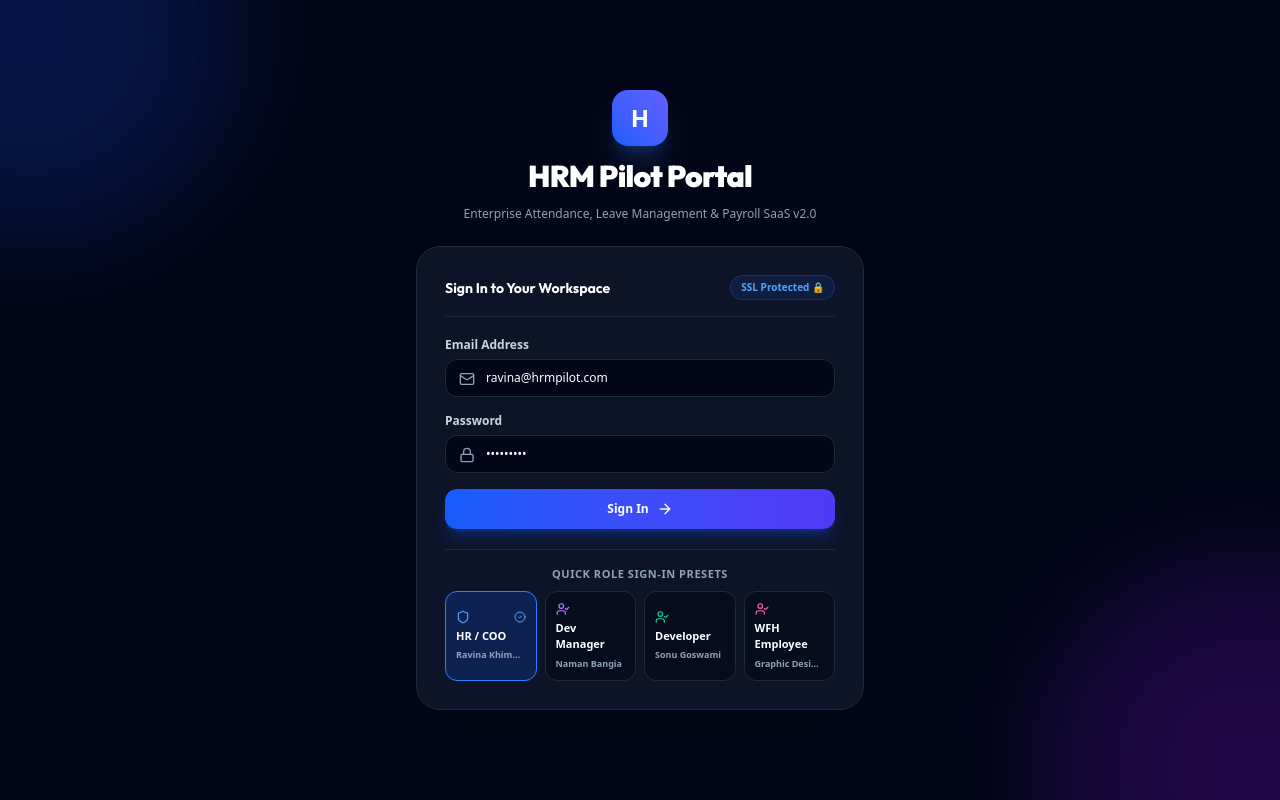
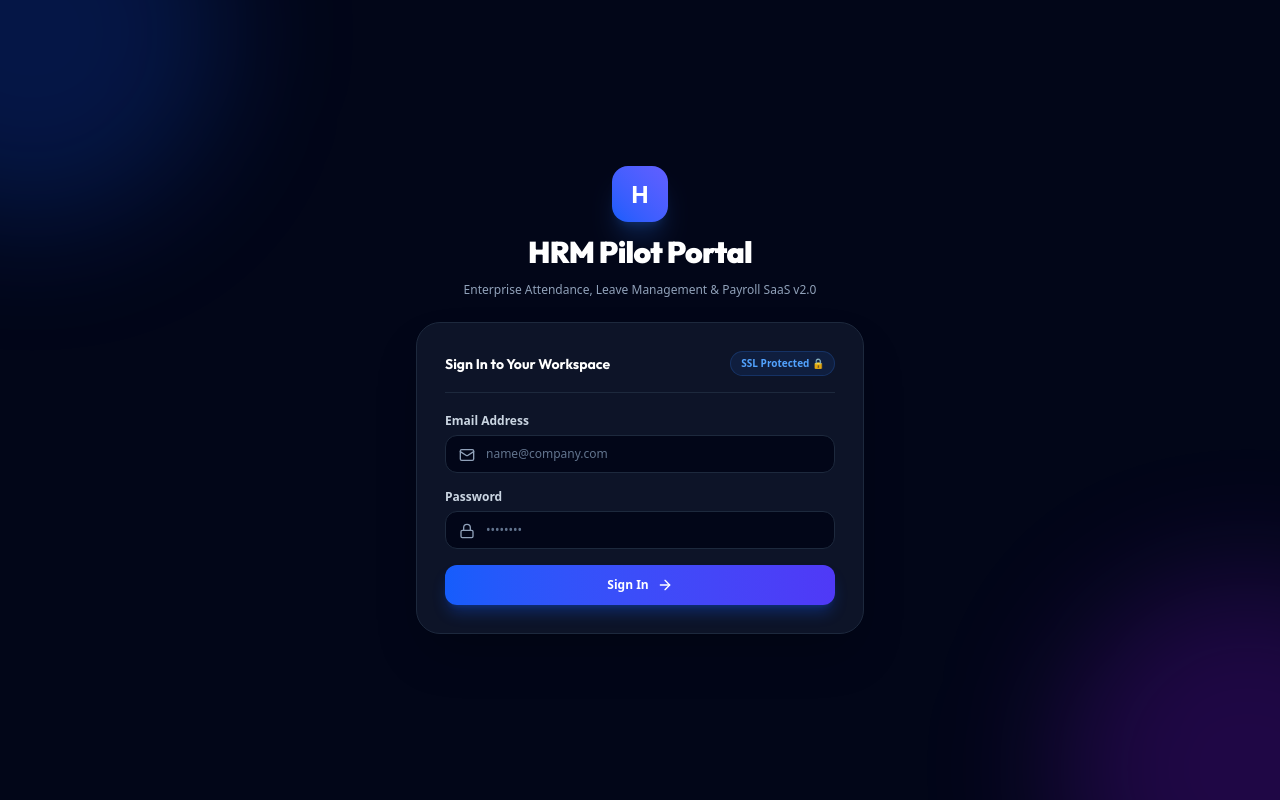
Before and after one commit to harsh12356-44/CRM-DS, a Next.js app: page /login in a window 1280 px wide. Built offline with nearby package versions, Linux system fonts and the light colour scheme.

Commit message:
security: clear saved login defaults and remove quick sign-in preset buttons

```diff
--- a/src/app/login/page.tsx
+++ b/src/app/login/page.tsx
@@ -2,20 +2,14 @@
 
 import React, { useState } from 'react';
 import { useRouter } from 'next/navigation';
-import { Shield, Lock, Mail, ArrowRight, UserCheck, CheckCircle2 } from 'lucide-react';
+import { Lock, Mail, ArrowRight } from 'lucide-react';
 
 export default function LoginPage() {
   const router = useRouter();
-  const [email, setEmail] = useState('ravina@hrmpilot.com');
-  const [password, setPassword] = useState('Admin@123');
+  const [email, setEmail] = useState('');
+  const [password, setPassword] = useState('');
   const [loading, setLoading] = useState(false);
   const [error, setError] = useState('');
-
-  const handleSelectRole = (userEmail: string, userPass: string) => {
-    setEmail(userEmail);
-    setPassword(userPass);
-    setError('');
-  };
 
   const handleLogin = async (e: React.FormEvent) => {
     e.preventDefault();
@@ -121,6 +115,7 @@ export default function LoginPage() {
                   className="w-full bg-slate-950 light:bg-slate-50 border border-slate-800 light:border-slate-300 rounded-xl pl-10 pr-4 py-2.5 text-white light:text-slate-900 placeholder-slate-500 light:placeholder-slate-400 focus:outline-none focus:border-blue-500 light:focus:border-blue-600 font-medium transition"
                   placeholder="name@company.com"
                   required
+                  autoComplete="email"
                 />
               </div>
             </div>
@@ -136,6 +131,7 @@ export default function LoginPage() {
                   className="w-full bg-slate-950 light:bg-slate-50 border border-slate-800 light:border-slate-300 rounded-xl pl-10 pr-4 py-2.5 text-white light:text-slate-900 placeholder-slate-500 light:placeholder-slate-400 focus:outline-none focus:border-blue-500 light:focus:border-blue-600 font-medium transition"
                   placeholder="••••••••"
                   required
+                  autoComplete="current-password"
                 />
               </div>
             </div>
@@ -143,89 +139,12 @@ export default function LoginPage() {
             <button
               type="submit"
               disabled={loading}
-              className="w-full py-3 rounded-xl bg-gradient-to-r from-blue-600 to-indigo-600 hover:from-blue-500 hover:to-indigo-500 text-white font-extrabold text-xs shadow-lg shadow-blue-600/30 flex items-center justify-center space-x-2 transition disabled:opacity-50"
+              className="w-full py-3 rounded-xl bg-gradient-to-r from-blue-600 to-indigo-600 hover:from-blue-500 hover:to-indigo-500 text-white font-extrabold text-xs shadow-lg shadow-blue-600/30 flex items-center justify-center space-x-2 transition disabled:opacity-50 cursor-pointer"
             >
               <span>{loading ? 'Authenticating...' : 'Sign In'}</span>
               <ArrowRight className="w-4 h-4 text-white" />
             </button>
           </form>
-
-          {/* Quick Demo Credentials Switcher */}
-          <div className="pt-4 border-t border-slate-800 light:border-slate-200 space-y-2">
-            <p className="text-[11px] font-black text-slate-400 light:text-slate-600 text-center uppercase tracking-wider">
-              Quick Role Sign-In Presets
-            </p>
-
-            <div className="grid grid-cols-2 md:grid-cols-4 gap-2">
-              <button
-                type="button"
-                onClick={() => handleSelectRole('ravina@hrmpilot.com', 'Admin@123')}
-                className={`p-2.5 rounded-xl border text-left space-y-1 transition ${
-                  email === 'ravina@hrmpilot.com'
-                    ? 'bg-blue-600/20 light:bg-blue-100 border-blue-500 light:border-blue-400 text-white light:text-blue-900'
-                    : 'bg-slate-950/60 light:bg-slate-100 border-slate-800 light:border-slate-300 text-slate-400 light:text-slate-700 hover:border-slate-700'
-                }`}
-              >
-                <div className="flex items-center justify-between">
-                  <Shield className="w-3.5 h-3.5 text-blue-400 light:text-blue-600" />
-                  {email === 'ravina@hrmpilot.com' && <CheckCircle2 className="w-3 h-3 text-blue-400 light:text-blue-600" />}
-                </div>
-                <p className="font-extrabold text-[11px] text-white light:text-slate-900">HR / COO</p>
-                <p className="text-[9px] text-slate-400 light:text-slate-600 truncate font-semibold">Ravina Khimani</p>
-              </button>
-
-              <button
-                type="button"
-                onClick={() => handleSelectRole('naman@hrmpilot.com', 'Manager@123')}
-                className={`p-2.5 rounded-xl border text-left space-y-1 transition ${
-                  email === 'naman@hrmpilot.com'
-                    ? 'bg-purple-600/20 light:bg-purple-100 border-purple-500 light:border-purple-400 text-white light:text-purple-900'
-                    : 'bg-slate-950/60 light:bg-slate-100 border-slate-800 light:border-slate-300 text-slate-400 light:text-slate-700 hover:border-slate-700'
-                }`}
-              >
-                <div className="flex items-center justify-between">
-                  <UserCheck className="w-3.5 h-3.5 text-purple-400 light:text-purple-600" />
-                  {email === 'naman@hrmpilot.com' && <CheckCircle2 className="w-3 h-3 text-purple-400 light:text-purple-600" />}
-                </div>
-                <p className="font-extrabold text-[11px] text-white light:text-slate-900">Dev Manager</p>
-                <p className="text-[9px] text-slate-400 light:text-slate-600 truncate font-semibold">Naman Bangia</p>
-              </button>
-
-              <button
-                type="button"
-                onClick={() => handleSelectRole('sonu@hrmpilot.com', 'Employee@123')}
-                className={`p-2.5 rounded-xl border text-left space-y-1 transition ${
-                  email === 'sonu@hrmpilot.com'
-                    ? 'bg-emerald-600/20 light:bg-emerald-100 border-emerald-500 light:border-emerald-400 text-white light:text-emerald-900'
-                    : 'bg-slate-950/60 light:bg-slate-100 border-slate-800 light:border-slate-300 text-slate-400 light:text-slate-700 hover:border-slate-700'
-                }`}
-              >
-                <div className="flex items-center justify-between">
-                  <UserCheck className="w-3.5 h-3.5 text-emerald-400 light:text-emerald-600" />
-                  {email === 'sonu@hrmpilot.com' && <CheckCircle2 className="w-3 h-3 text-emerald-400 light:text-emerald-600" />}
-                </div>
-                <p className="font-extrabold text-[11px] text-white light:text-slate-900">Developer</p>
-                <p className="text-[9px] text-slate-400 light:text-slate-600 truncate font-semibold">Sonu Goswami</p>
-              </button>
-
-              <button
-                type="button"
-                onClick={() => handleSelectRole('sudeshna@hrmpilot.com', 'Employee@123')}
-                className={`p-2.5 rounded-xl border text-left space-y-1 transition ${
-                  email === 'sudeshna@hrmpilot.com'
-                    ? 'bg-pink-600/20 light:bg-pink-100 border-pink-500 light:border-pink-400 text-white light:text-pink-900'
-                    : 'bg-slate-950/60 light:bg-slate-100 border-slate-800 light:border-slate-300 text-slate-400 light:text-slate-700 hover:border-slate-700'
-                }`}
-              >
-                <div className="flex items-center justify-between">
-                  <UserCheck className="w-3.5 h-3.5 text-pink-400 light:text-pink-600" />
-                  {email === 'sudeshna@hrmpilot.com' && <CheckCircle2 className="w-3 h-3 text-pink-400 light:text-pink-600" />}
-                </div>
-                <p className="font-extrabold text-[11px] text-white light:text-slate-900">WFH Employee</p>
-                <p className="text-[9px] text-slate-400 light:text-slate-600 truncate font-semibold">Graphic Designer</p>
-              </button>
-            </div>
-          </div>
         </div>
       </div>
     </main>
```
Also changed, not shown: 1 other file (tests, documents, lock files or other folders).
